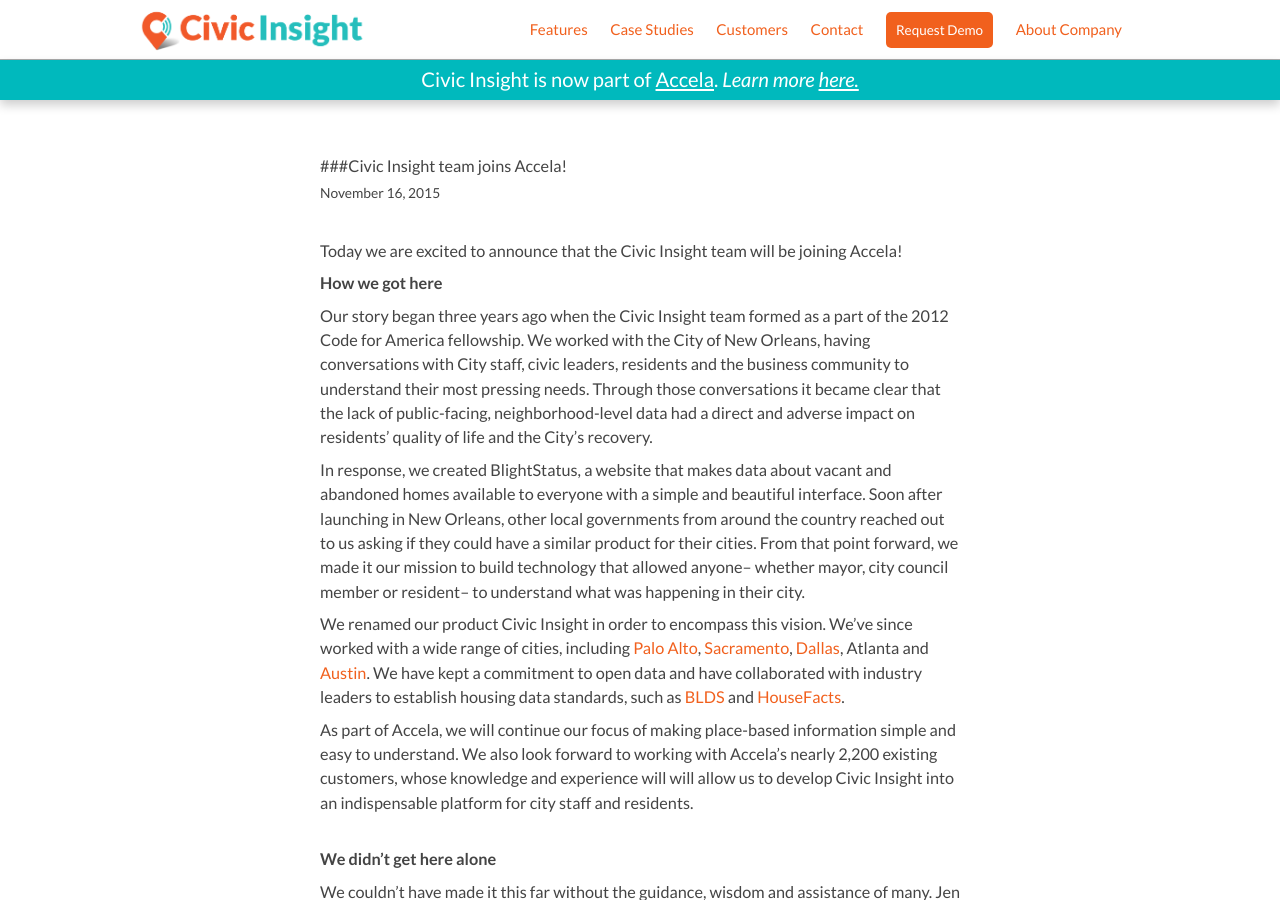
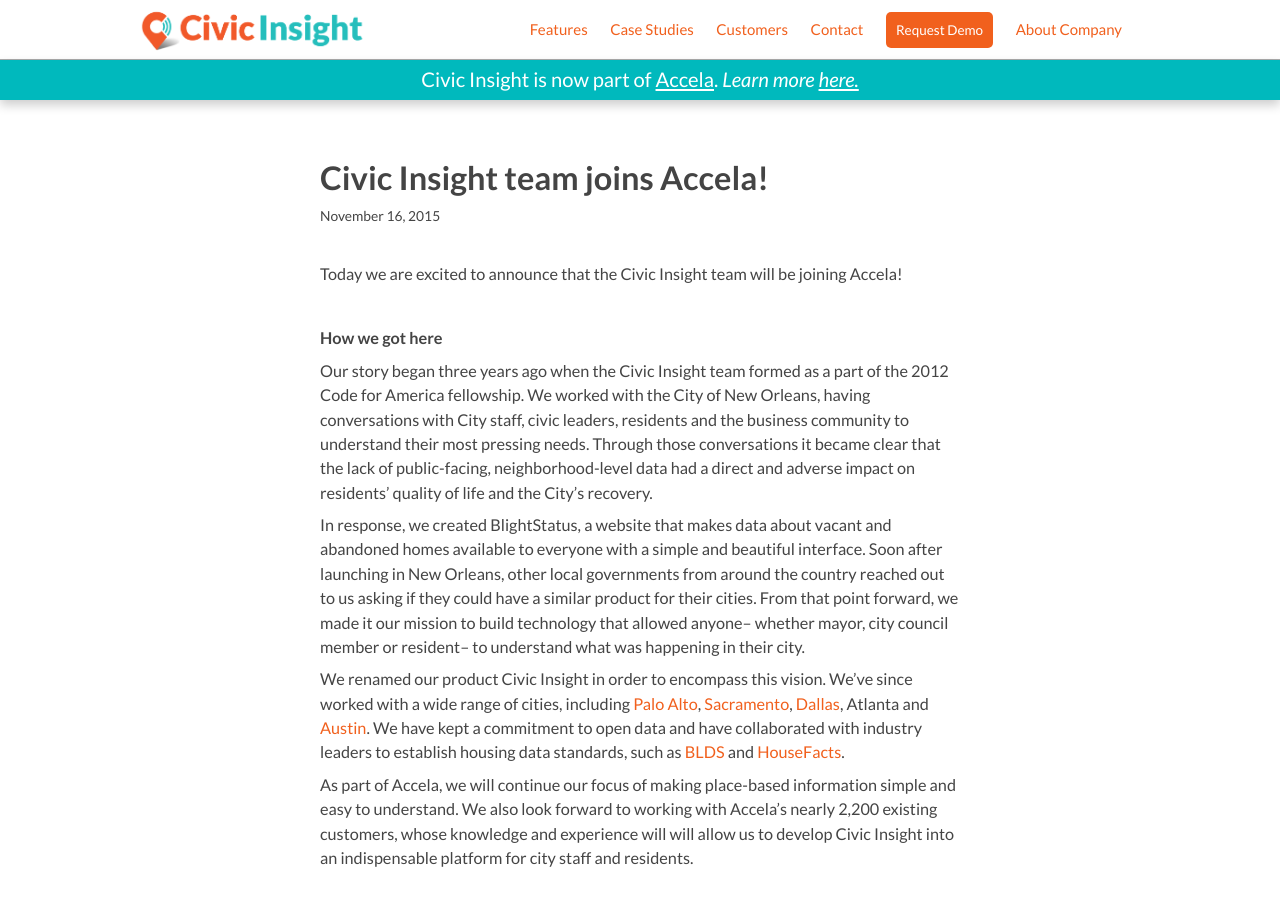
Before and after one commit to civicindustries/civicinsight.com, a Jekyll site: the page built from _posts/2015-11-16-civicinsight-joins-accela.md, in a window 1280 px wide and 900 px high. Built offline with Jekyll 4.4.1, drawn with Linux system fonts in a browser that asks for light colours; comment, search, counter and statistics services are not loaded.

Commit message:
fix formattting

```diff
--- a/_posts/2015-11-16-civicinsight-joins-accela.md
+++ b/_posts/2015-11-16-civicinsight-joins-accela.md
@@ -3,12 +3,12 @@
 title: Civic Insight team joins Accela!
 ---
 
-###Civic Insight team joins Accela!
+<h3>Civic Insight team joins Accela!</h3>
 
 <time datetime="November 16, 2015">November 16, 2015</time>
 <br/>
 <p>Today we are excited to announce that the Civic Insight team will be joining Accela!</p>
-
+<br/>
 
 <b>How we got here</b>
 <p>Our story began three years ago when the Civic Insight team formed as a part of the 2012 Code for America fellowship. We worked with the City of New Orleans, having conversations with City staff, civic leaders, residents and the business community to understand their most pressing needs. Through those conversations it became clear that the lack of public-facing, neighborhood-level data had a direct and adverse impact on residents’ quality of life and the City’s recovery. </p>
```
